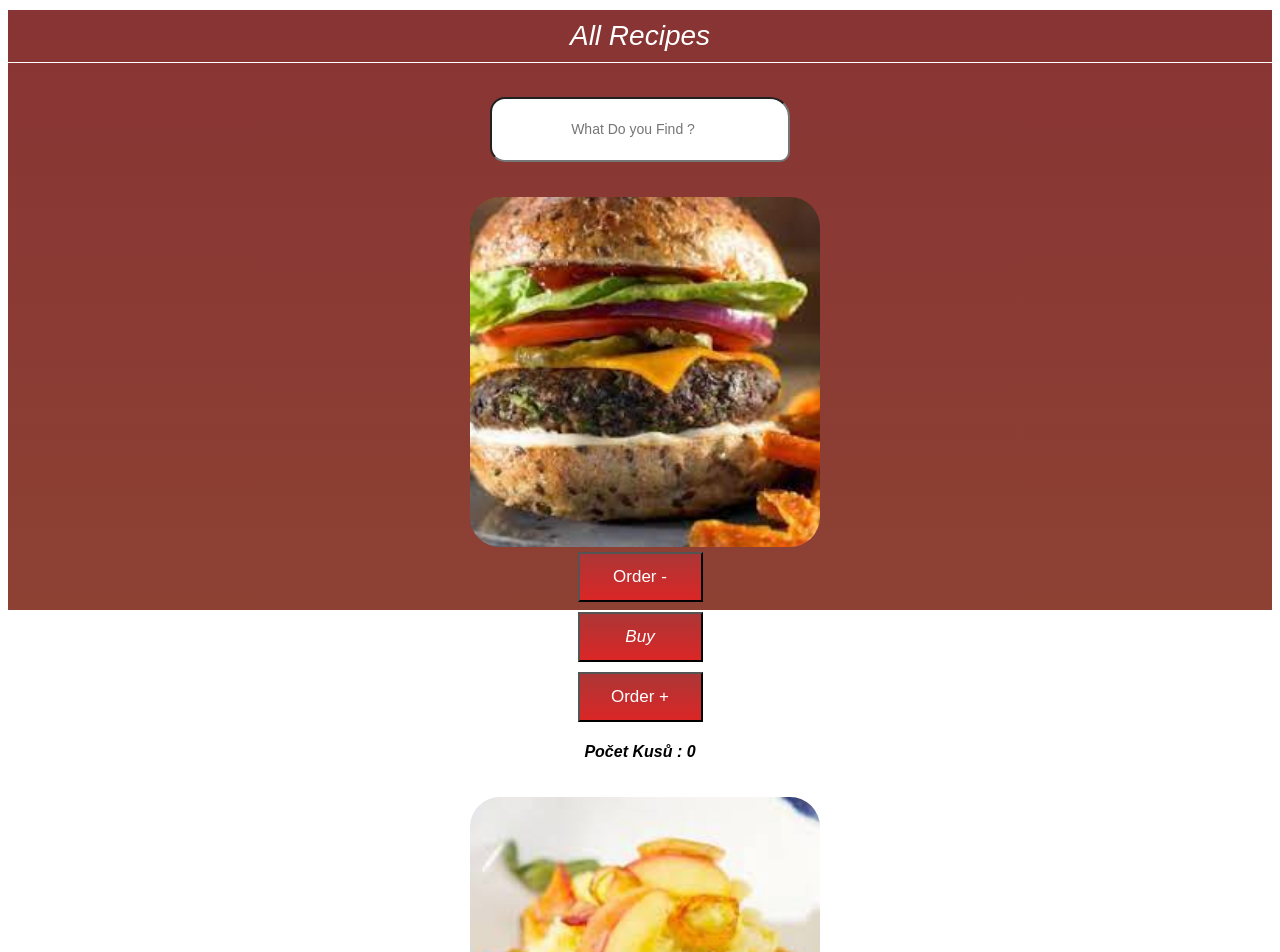
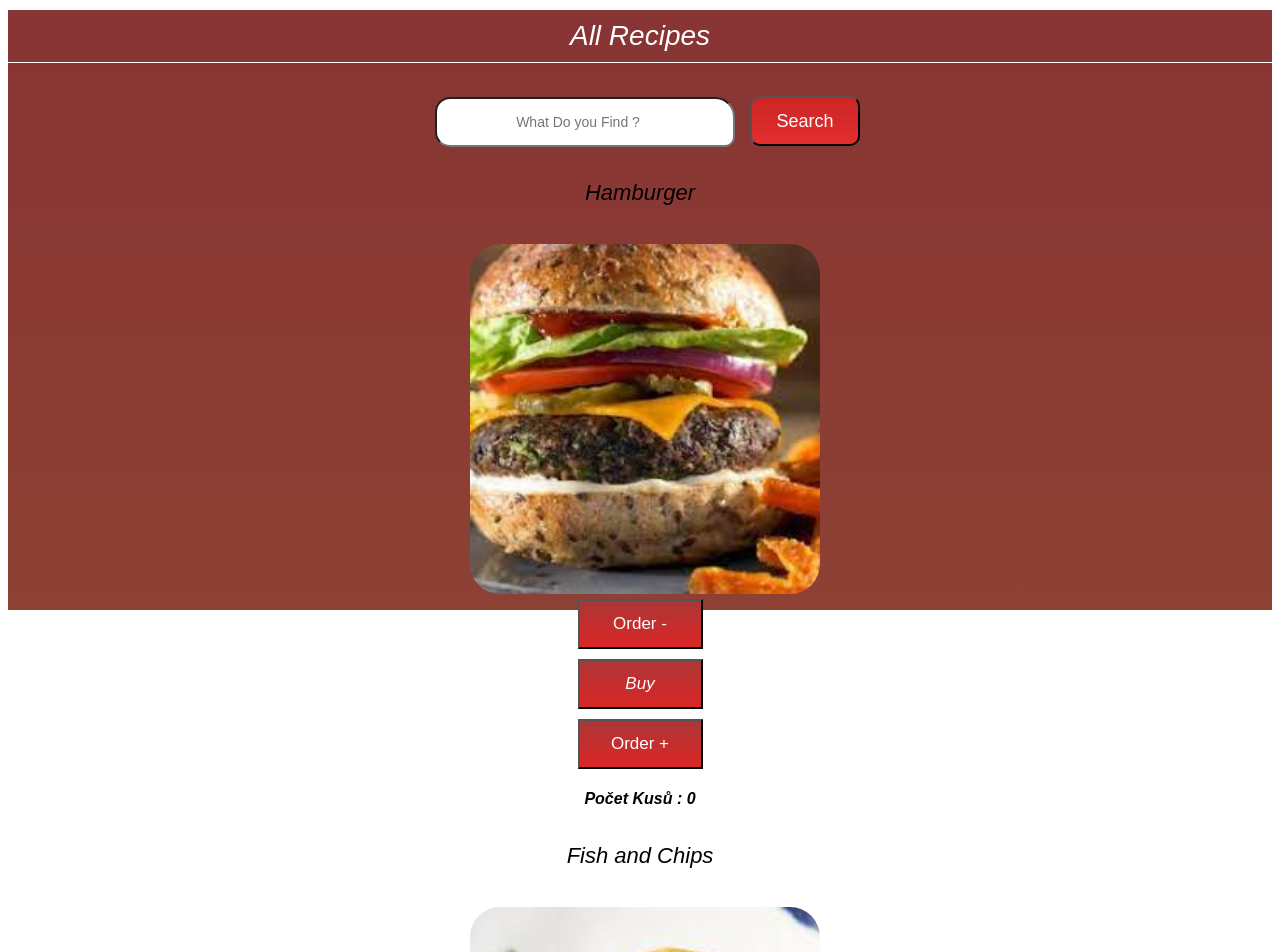
Before and after one commit to Sebik3012Sk/react-learn-cook-repo, a React (Create React App) app: page /all-recipes in a window 1280 px wide. Shown: the top 952 px of the page. Built offline with nearby package versions, Linux system fonts and the light colour scheme.

Commit message:
Search Input - func

```diff
--- a/src/App.js
+++ b/src/App.js
@@ -6,6 +6,7 @@ import AllRecipes from "./pages/All Recipes/AllRecipes";
 import Error from "./pages/Error/Error";
 import MoreRateing from "./components/MoreRateing";
 import SuccesFullOrder from "./pages/SuccesFullOrder/SuccesFullOrder";
+import SearchOutput from "./components/SearchOutput";
 
 const App = () => {
 
@@ -19,6 +20,7 @@ const App = () => {
         <Route path="/all-recipes" element={ <AllRecipes /> } />
         <Route path="/more-rateing" element={ <MoreRateing /> } />
         <Route path="/succes-full-order" element={ <SuccesFullOrder /> } />
+        <Route path="/search-output" element={ <SearchOutput /> }/>
         <Route path="*" element={ <Error /> } />
       </Routes>
     </BrowserRouter>
--- a/src/components/FotogalleryImages.css
+++ b/src/components/FotogalleryImages.css
@@ -13,3 +13,11 @@
     height: 400px;
     border-radius: 30px;
 }
+
+.food-name {
+    font-size: 22px;
+    font-family: Arial, Helvetica, sans-serif;
+    font-style: italic;
+    font-weight: 300;
+    font-display: block;
+}
--- a/src/components/FotogalleryImages.js
+++ b/src/components/FotogalleryImages.js
@@ -1,8 +1,10 @@
 import "./FotogalleryImages.css";
 
 const FotogalleryImages = (props) => {
+
   return (
     <div className="fotogallery-images">
+        <h2 className="food-name">{props.name}</h2>
         <img className="one-image" style={ {width : props.width , height : props.height} } src={props.Source} alt="" />
     </div>
   )
--- a/src/components/SearchInput.css
+++ b/src/components/SearchInput.css
@@ -6,7 +6,7 @@
 
 input[type="search"] {
     width: 300px;
-    height: 65px;
+    height: 50px;
     margin: 15px;
     text-align: center;
     font-size: 14px;
@@ -14,3 +14,38 @@ input[type="search"] {
     outline: none;
     border-radius: 15px 20px 10px 15px;
 }
+
+input[type="search"]:focus {
+    width: 350px;
+    transition: 0.20s;
+}
+
+.element-result {
+    display: flex;
+    flex-direction: column;
+    flex-wrap: wrap;
+}
+
+.element-result .img {
+    justify-content: center;
+    align-items: center;
+}
+
+.search-link {
+    color: #ffff;
+    text-decoration: none;
+    font-size: 18px;
+    font-family: Arial, Helvetica, sans-serif;
+    font-weight: 400;
+}
+
+.search-button {
+    background: linear-gradient(rgb(204, 37, 37),rgb(228, 46, 46));
+    width: 110px;
+    height: 50px;
+    outline: none;
+    border-radius: 10px;
+    justify-content: center;
+    align-items: center;
+    margin: 0 auto;
+}
--- a/src/components/SearchInput.js
+++ b/src/components/SearchInput.js
@@ -1,10 +1,36 @@
 import "./SearchInput.css";
+import { useEffect, useState } from "react";
+import data_images from "../data_images";
+import { Link } from "react-router-dom";
+
 
 const SearchInput = () => {
+
+    let [searchValue , setSearchValue] = useState("");
+    let [filterFood , setFilterFood] = useState([]);
+    let [outputText , showOutputText] = useState("");
+
+
+    useEffect( () => {
+        const filter_data_search = data_images.filter( (search_element) => {
+            return search_element.name.includes(searchValue);
+        } )
+
+        setFilterFood(filter_data_search);
+
+        localStorage.setItem("food-data-search",JSON.stringify(filterFood));
+        showOutputText("Search");
+
+    } , [searchValue])
+
+
     return (
         <div className="search-input-div">
             <form id="form" action="">
-                <input type="search" placeholder="What Do you Find ?"/>
+                <input onChange={ (e) => setSearchValue(e.target.value) } type="search" placeholder="What Do you Find ?" value={searchValue} />
+                <button className="search-button">
+                    <Link className="search-link" to="/search-output">{outputText}</Link>
+                </button>
             </form>
         </div>
     )
--- /dev/null
+++ b/src/components/SearchOutput.css
@@ -0,0 +1,16 @@
+.search-output {
+    display: flex;
+    flex-direction: column;
+    justify-content: center;
+    align-items: center;
+}
+
+.name-food {
+    color: #ffff;
+    text-align: center;
+    font-size: 27px;
+    font-weight: 400;
+    font-family: Arial, Helvetica, sans-serif;
+    border-bottom: 1px solid #ffff;
+    padding: 10px;
+}
--- /dev/null
+++ b/src/components/SearchOutput.js
@@ -0,0 +1,29 @@
+import "./SearchOutput.css";
+import FotogalleryImages from "./FotogalleryImages";
+import FotogalleryButton from "./FotogalleryButton";
+
+const SearchOutput = () => {
+
+ const data_output_search = JSON.parse(localStorage.getItem("food-data-search"));
+
+  return (
+    <div className="search-output">
+        {
+            data_output_search.map( (one_result_food) => {
+
+                const { name , image } = one_result_food;
+
+                return (
+                    <div>
+                        <h1 className="name-food">{name}</h1>
+                        <FotogalleryImages Source={image} />
+                        <FotogalleryButton />
+                    </div>
+                )
+            })
+        }
+    </div>
+  )
+}
+
+export default SearchOutput
--- a/src/data_images.js
+++ b/src/data_images.js
@@ -12,31 +12,37 @@ import account3 from "./images/account3.jpg";
 
 const data_images = [
     {
+        name : "Hamburger",
         image : image1,
         id : 1
     },
 
     {
+        name : "Fish and Chips",
         image : image2,
         id : 2
     },
 
     {
+        name : "Beans",
         image : image3,
         id : 3
     },
 
     {
+        name : "Salad",
         image : image4,
         id : 4
     },
 
     {
+        name : "Canapes",
         image : image5,
         id : 5
     },
 
     {
+        name : "Sushi",
         image : image6,
         id : 6
     },
--- a/src/index.css
+++ b/src/index.css
@@ -20,4 +20,5 @@
         padding: 5px;
         font-size: 14px;
     }
+
 }
--- a/src/pages/All Recipes/AllRecipes.js
+++ b/src/pages/All Recipes/AllRecipes.js
@@ -15,22 +15,22 @@ const AllRecipes = () => {
         <h1 className="recipe-header-text">All Recipes</h1>
         <SearchInput />
 
-        <FotogalleryImages Source={data_images[0].image} width={width_image} height={height_image} />
+        <FotogalleryImages Source={data_images[0].image} name={data_images[0].name} width={width_image} height={height_image} />
         <FotogalleryButton />
 
-        <FotogalleryImages Source={data_images[1].image} width={width_image} height={height_image} />
+        <FotogalleryImages Source={data_images[1].image} name={data_images[1].name} width={width_image} height={height_image} />
         <FotogalleryButton />
 
-        <FotogalleryImages Source={data_images[2].image} width={width_image} height={height_image} />
+        <FotogalleryImages Source={data_images[2].image} name={data_images[2].name} width={width_image} height={height_image} />
         <FotogalleryButton />
 
-        <FotogalleryImages Source={data_images[3].image} width={width_image} height={height_image} />
+        <FotogalleryImages Source={data_images[3].image} name={data_images[3].name} width={width_image} height={height_image} />
         <FotogalleryButton />
 
-        <FotogalleryImages Source={data_images[4].image} width={width_image} height={height_image} />
+        <FotogalleryImages Source={data_images[4].image} name={data_images[4].name} width={width_image} height={height_image} />
         <FotogalleryButton />
 
-        <FotogalleryImages Source={data_images[5].image} width={width_image} height={height_image} />
+        <FotogalleryImages Source={data_images[5].image} name={data_images[5].name} width={width_image} height={height_image} />
         <FotogalleryButton />
     </div>
   )
```
Also changed, not shown: src/images/image7.jpeg (deleted).
